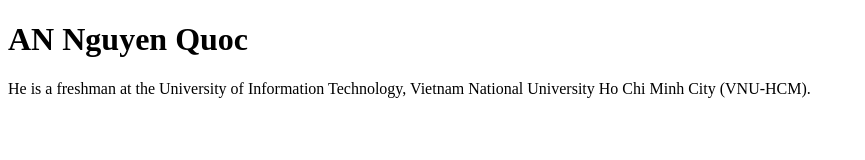
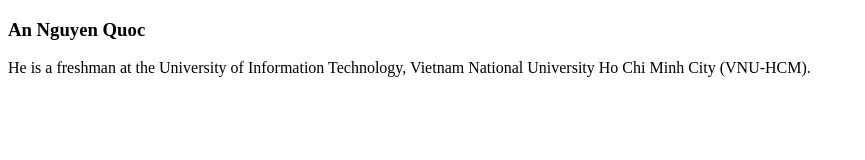
Before and after one commit to Andoryou/Andoryou.github.io, a plain HTML site: page index.html in a window 1280 px wide. Shown: the whole page, without its empty margins (0-865 px from the left). Drawn offline with Linux system fonts and the light colour scheme.

Commit message:
Update index.html

```diff
--- a/index.html
+++ b/index.html
@@ -1,7 +1,7 @@
 <!DOCTYPE html>
 <html>
 <body>
-<h1>AN Nguyen Quoc</h1>
+<h3 align="left">An Nguyen Quoc</h3>
 <p>He is a freshman at the University of Information Technology, Vietnam National University Ho Chi Minh City (VNU-HCM).</p>
 </body>
 </html>
```
